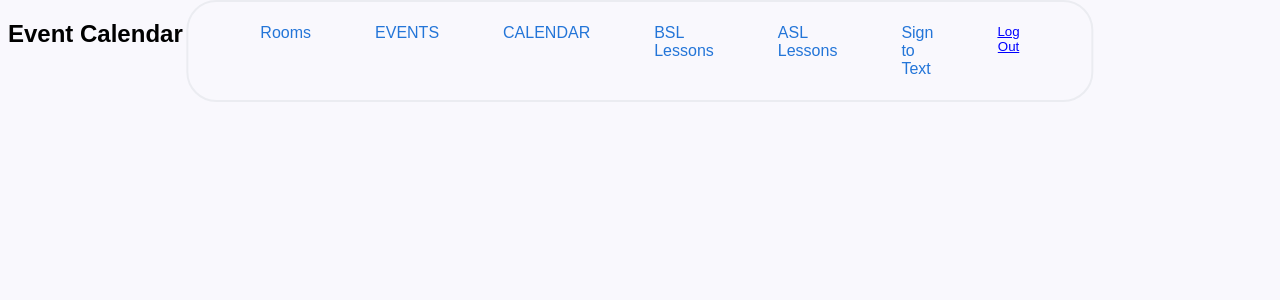
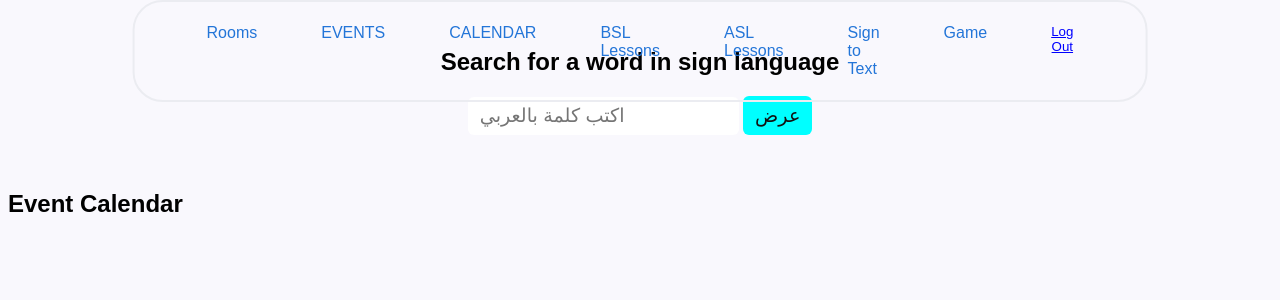
Before and after one commit to Maldoseri23/Capstone-Project, a Django app: page /calendar/ in a window 1280 px wide. Shown: the top 300 px of the page. Run offline with Django 5.2, Linux system fonts and the light colour scheme; the visitor is signed in with stand-in values (Sample User, id 1); some libraries are stand-ins or nearby versions.

Commit message:
add a search bar

```diff
--- a/project4/main_app/templates/base.html
+++ b/project4/main_app/templates/base.html
@@ -20,6 +20,9 @@
         <li><a href="{% url 'lessons_by_language' 'bsl' %}">BSL Lessons</a></li>
         <li><a href="{% url 'lessons_by_language' 'asl' %}">ASL Lessons</a></li>
         <li><a href="{% url 'sign_to_text' %}">Sign to Text</a></li>
+        <li><a href="{% url 'name-game' %}" > Game </a></li>
+
+
 
 
         <li>
@@ -37,7 +40,80 @@
     </ul>
   </nav>
 
+  <div style="text-align: center; padding: 20px;">
+  <h2>Search for a word in sign language</h2>
+  <input id="searchInput" type="text" placeholder="اكتب كلمة بالعربي" style="font-size: 1.2em; padding: 8px 12px; border-radius: 6px; border: none;">
+  <button onclick="showSearchSigns()" style="font-size: 1.2em; padding: 8px 12px; border-radius: 6px; background-color: #0ff; color: #111; border: none; cursor: pointer;">عرض</button>
+  <div id="searchLettersResult" style="margin-top: 15px;"></div>
+</div>
+
+
   {% block content %}
   {% endblock %}
+
+  <script>
+  const arabicSigns = {
+    ا: '/static/images/letters/ا.png',
+    ب: '/static/images/letters/ب.png',
+    ت: '/static/images/letters/ت.png',
+    ث: '/static/images/letters/ث.png',
+    ج: '/static/images/letters/ج.png',
+    ح: '/static/images/letters/ح.png',
+    خ: '/static/images/letters/خ.png',
+    د: '/static/images/letters/د.png',
+    ذ: '/static/images/letters/ذ.png',
+    ر: '/static/images/letters/ر.png',
+    ز: '/static/images/letters/ز.png',
+    س: '/static/images/letters/س.png',
+    ش: '/static/images/letters/ش.png',
+    ص: '/static/images/letters/ص.png',
+    ض: '/static/images/letters/ض.png',
+    ط: '/static/images/letters/ط.png',
+    ظ: '/static/images/letters/ظ.png',
+    ع: '/static/images/letters/ع.png',
+    غ: '/static/images/letters/غ.png',
+    ف: '/static/images/letters/ف.png',
+    ق: '/static/images/letters/ق.png',
+    ك: '/static/images/letters/ك.png',
+    ل: '/static/images/letters/ل.png',
+    م: '/static/images/letters/م.png',
+    ن: '/static/images/letters/ن.png',
+    ه: '/static/images/letters/ح.png',
+    و: '/static/images/letters/و.png',
+    ي: '/static/images/letters/ي.png',
+    ى: '/static/images/letters/ى.png',
+    ة: '/static/images/letters/ة.png'
+  };
+
+  function showSearchSigns() {
+    const input = document.getElementById('searchInput').value.trim();
+    const container = document.getElementById('searchLettersResult');
+    container.innerHTML = '';
+
+    for (const char of input) {
+      if (arabicSigns[char]) {
+        const img = document.createElement('img');
+        img.src = arabicSigns[char];
+        img.alt = char;
+        img.style.width = '80px';
+        img.style.height = '80px';
+        img.style.margin = '5px';
+        img.style.border = '2px solid #0ff';
+        img.style.borderRadius = '10px';
+        container.appendChild(img);
+      } else if (char.trim() === '') {
+        // ignore space
+      } else {
+        const span = document.createElement('span');
+        span.textContent = '?';
+        span.style.color = 'red';
+        span.style.fontSize = '3em';
+        span.style.margin = '5px';
+        container.appendChild(span);
+      }
+    }
+  }
+</script>
+
 </body>
 </html>
```
